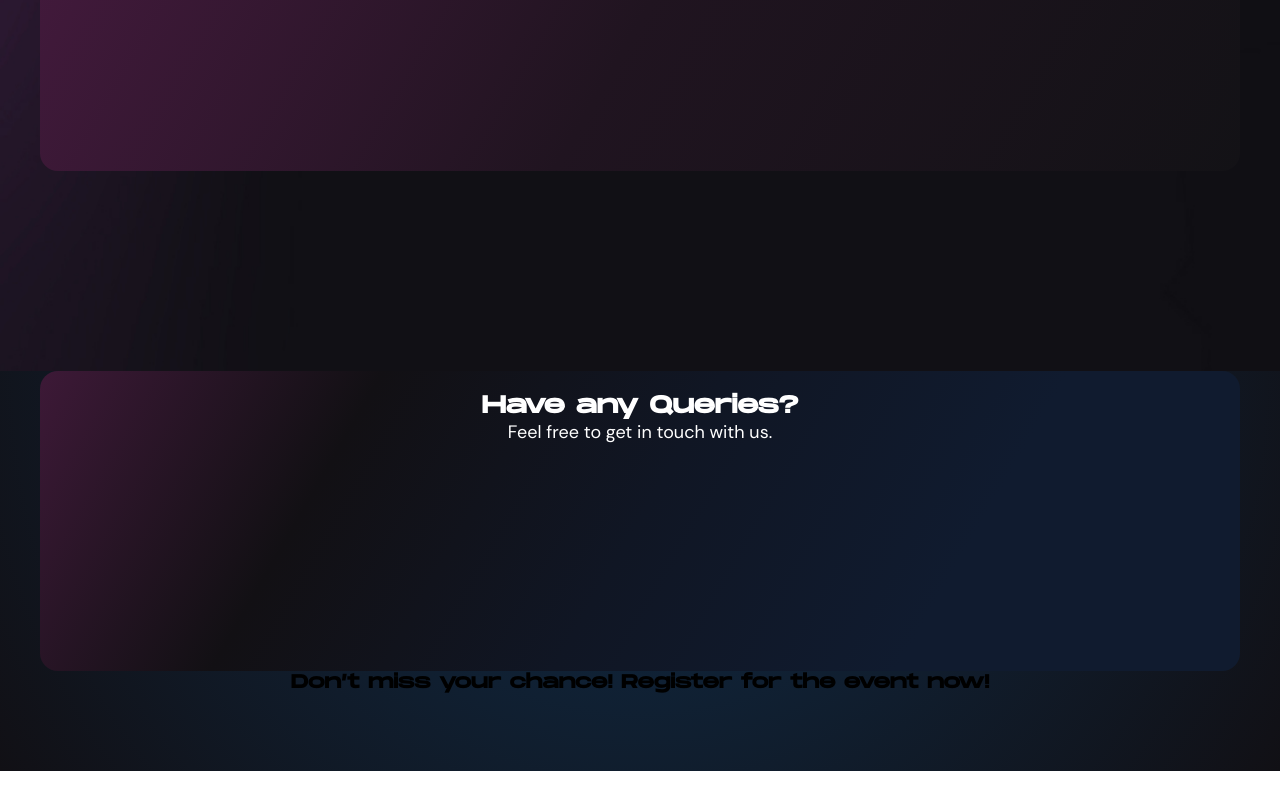
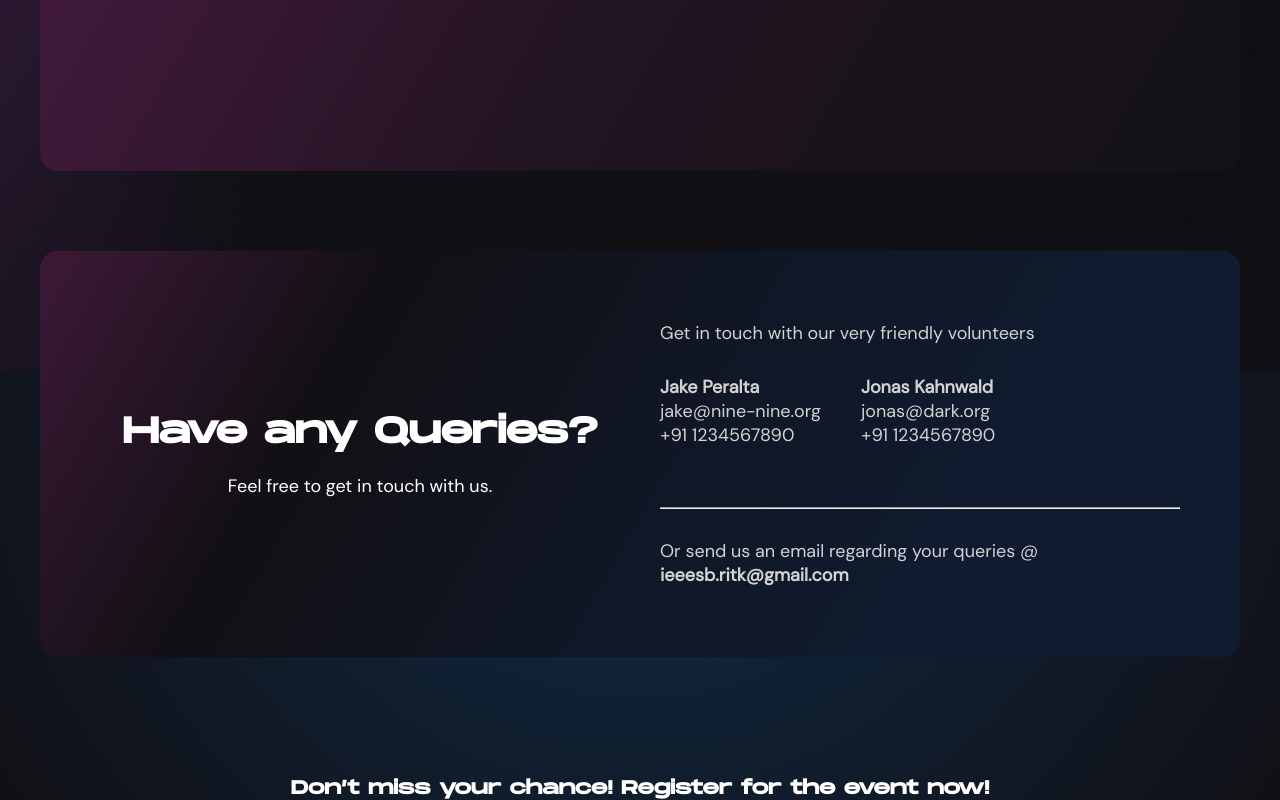
Before and after one commit to IEEE-SB-RIT/rex-2, a React (Create React App) app: page / in a window 1280 px wide. Shown: the part 1046-1846 px from the top of the page. Before the commit the page ends 1817 px from the top, so only its background shows below. Built offline with nearby package versions, Linux system fonts and the light colour scheme.

Commit message:
Added Contact Card component for the homepage

```diff
--- /dev/null
+++ b/src/components/ContactCard/ContactCardElements.js
@@ -0,0 +1,48 @@
+import styled from "styled-components"
+
+export const QueryCard = styled.div`
+    flex: 1;
+    width: 100%;
+    background: linear-gradient(120deg, #3D1937, #121014, #101624, #101B2F, #101B2F);
+    min-height:300px;
+    border-radius: 18px;
+    padding: 50px 40px;
+    display: flex;
+    position: relative;
+    bottom: 120px;
+
+    & h1{
+        color: white;
+
+        margin-bottom: 20px;
+    }
+`
+
+export const Column = styled.div`
+    flex: 1 0 45%;
+    display: flex;
+    flex-direction: column;
+    justify-content: center;
+    padding: 20px;
+
+    & hr{
+        margin: 30px 0 ;
+        color: #1D4A9B;
+    }
+
+    &:nth-of-type(2) p{
+        color: #d2d2d2;
+        text-align: left;
+    }
+`
+
+export const VolunteerContactInfo = styled.div`
+    width: 100%;
+    display: flex;
+    align-items: center;
+    margin: 30px 0;
+`
+
+export const Person = styled.div`
+    margin-right: 40px;
+`
--- /dev/null
+++ b/src/components/ContactCard/index.js
@@ -0,0 +1,33 @@
+import React from "react";
+import { QueryCard, Column, VolunteerContactInfo, Person } from "./ContactCardElements";
+
+export default function ContactCard()
+{
+    return (
+
+        <>
+            <QueryCard>
+                <Column>
+                <h1>Have any Queries?</h1>
+                <p>Feel free to get in touch with us.</p>
+                </Column>
+                <Column>
+                    <p>Get in touch with our very friendly volunteers</p>
+                    <VolunteerContactInfo>
+                        <Person>
+                            <p><b>Jake Peralta</b></p>
+                            <p>jake@nine-nine.org<br/>+91 1234567890</p>
+                        </Person>
+                        <Person>
+                            <p><b>Jonas Kahnwald</b></p>
+                            <p>jonas@dark.org<br/>+91 1234567890</p>
+                        </Person>
+                    </VolunteerContactInfo>
+                    <hr />
+                    <p>Or send us an email regarding your queries @ <strong>ieeesb.ritk@gmail.com</strong></p>
+                </Column>
+            </QueryCard>
+        </>
+
+    );
+}
--- a/src/components/Footer/FooterElements.js
+++ b/src/components/Footer/FooterElements.js
@@ -4,18 +4,5 @@ import {Section} from "../Center/CenterElements"
 export const FooterSection = styled(Section)`
     background: radial-gradient(circle at top,#0F2D4A, #111015);
     min-height: 400px;
+    color: white;
 `
-
-export const QueryCard = styled.div`
-    flex: 1;
-    width: 100%;
-    background: linear-gradient(120deg, #3D1937, #121014, #101624, #101B2F, #101B2F);
-    min-height:300px;
-    border-radius: 18px;
-    padding: 20px 40px;
-
-    & h2{
-        color: white;
-        font-size: 24px;
-    }
-`
--- a/src/components/Footer/index.js
+++ b/src/components/Footer/index.js
@@ -1,5 +1,6 @@
 import react from "react";
-import { FooterSection, QueryCard } from "./FooterElements";
+import ContactCard from "../ContactCard";
+import { FooterSection} from "./FooterElements";
 import {CenterContainer} from "../Center/CenterElements"
 
 
@@ -11,10 +12,7 @@ export default function Footer()
         <>
             <FooterSection>
                 <CenterContainer>
-                <QueryCard>
-                    <h2>Have any Queries?</h2>
-                    <p>Feel free to get in touch with us.</p>
-                </QueryCard>
+                <ContactCard />
                 <h3>Don’t miss your chance! Register for the event now!</h3>
                 </CenterContainer>
             </FooterSection>
```
